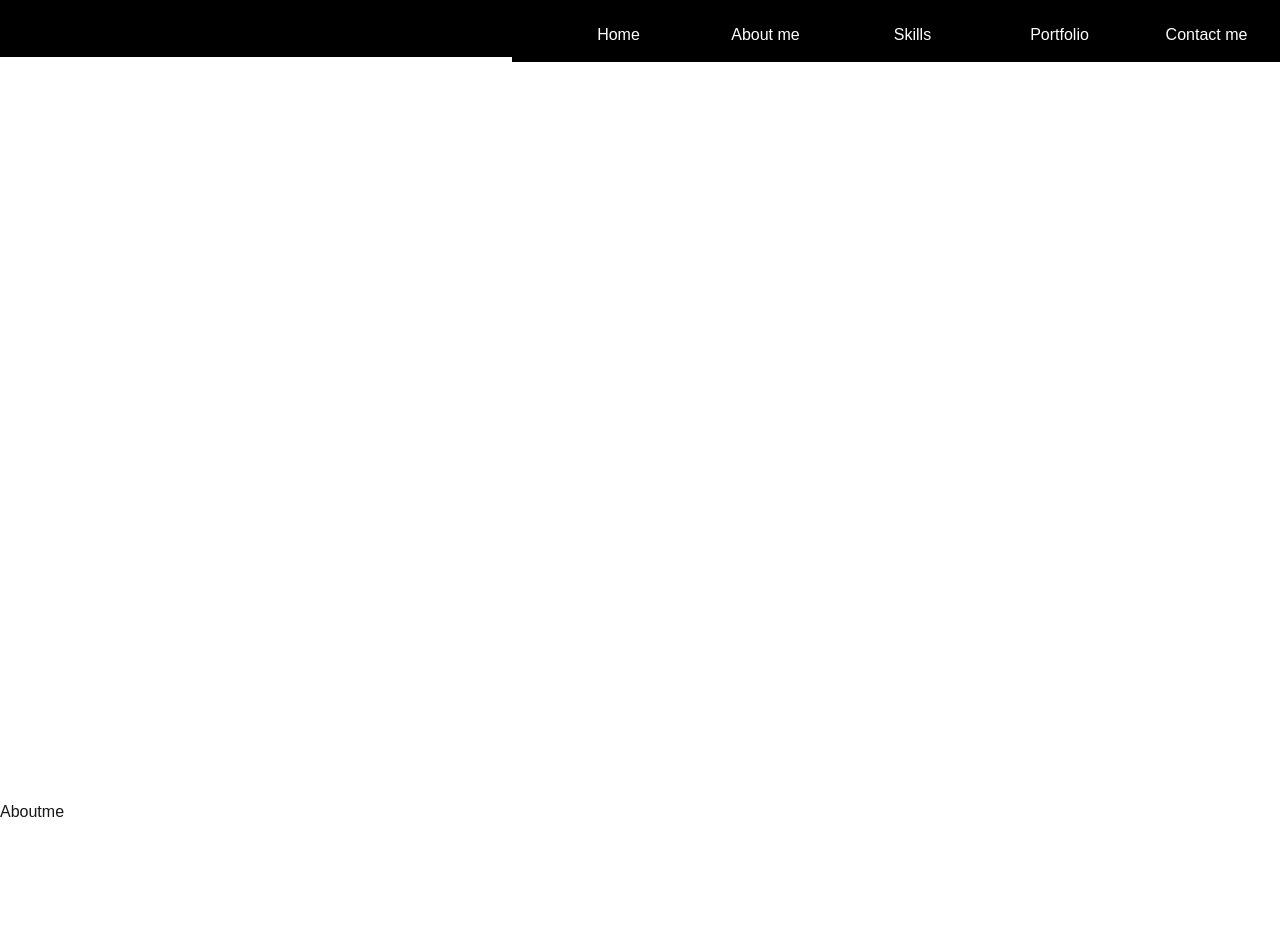
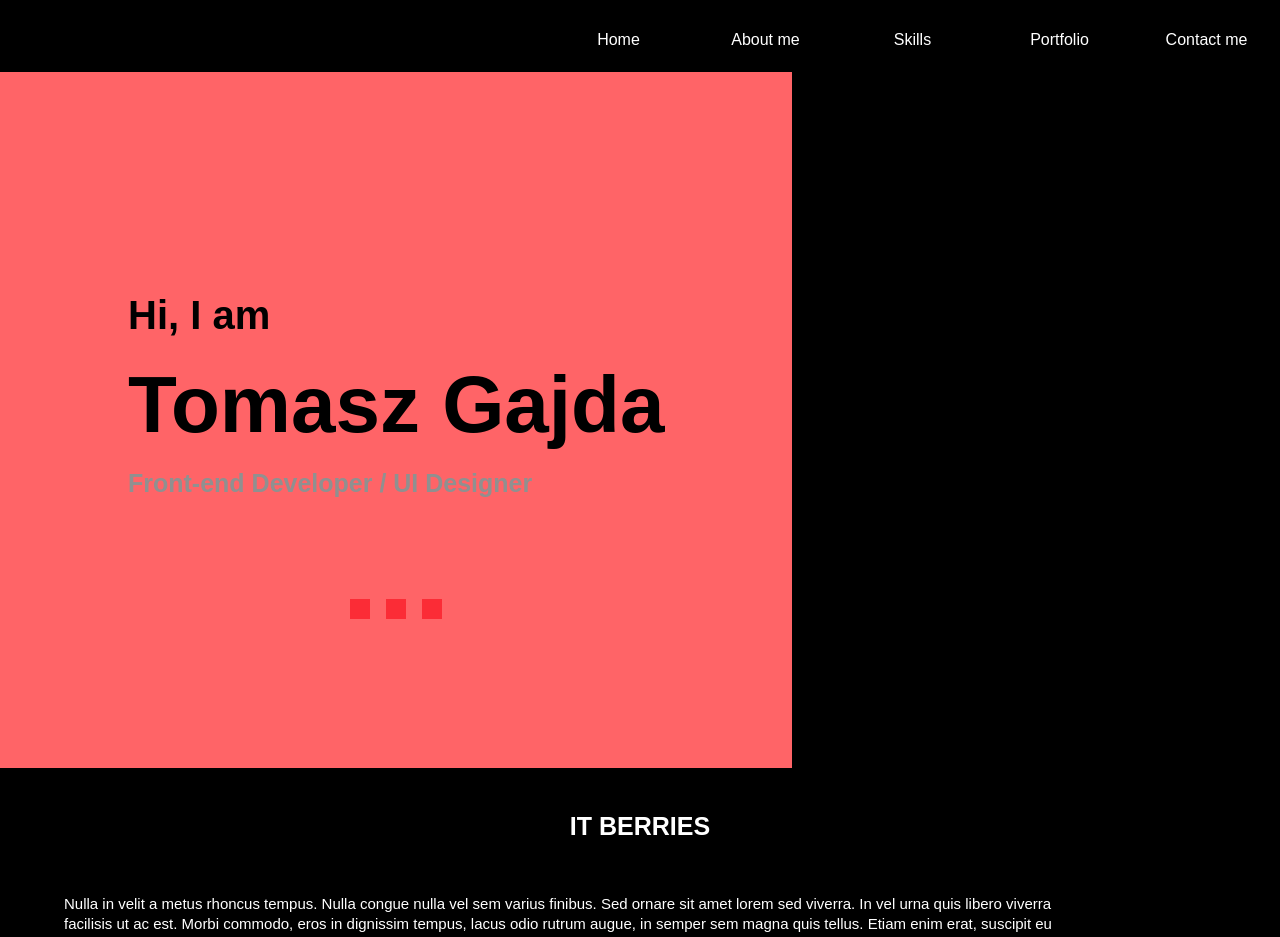
Before and after one commit to mojtabakhalilfar/privateWeb, a Next.js app: page / in a window 1280 px wide. Shown: the top 937 px of the page. Built offline with nearby package versions, Linux system fonts and the light colour scheme.

Commit message:
FirstPage1

```diff
--- /dev/null
+++ b/src/component/Container.tsx
@@ -0,0 +1,12 @@
+import React, { Children } from 'react'
+
+const Container = ({children , id}:{children:React.ReactNode , id:string}) => {
+
+  return (
+    <div className='flex flex-col items-center justify-center w-full'>
+      {children}
+    </div>
+  )
+}
+
+export default Container
--- a/src/component/Header.tsx
+++ b/src/component/Header.tsx
@@ -33,13 +33,12 @@ const Header = () => {
   ]
 
   return (
-    <div className="bg-black w-full h-16 sm:h-[57px] fixed top-0 left-0 z-20 flex flex-row-reverse">
-
+    <div className="bg-black w-full h-16 sm:h-auto fixed top-0 left-0 z-20 flex flex-row-reverse">
       <div className=" w-full sm:w-[60%] h-full sm:h-auto sm:rounded-[30px] relative ">
         <button onClick={() => seTShowNavbar(!showNavbar)} className={`flex sm:hidden bg-red-400 aspect-square w-10 absolute top-[25%] right-7`}></button>
         <ul className={`${showNavbar ? "flex" : "hidden"} flex-col-reverse sm:flex sm:flex-row-reverse items-center mt-16 sm:mt-2 backdrop-opacity-40 bg-black`}>
           {Navigation.map((e) => (
-            <li key={e.title} className="w-full sm:w-[147px] sm:h-[46px] text-white hover:bg-white hover:text-black sm:rounded-[30px] flex items-center justify-center my-1"><a href={e.href}>{e.title}</a></li>
+            <li key={e.title} className="w-full sm:w-[147px] py-4 text-white hover:bg-white hover:text-black sm:rounded-[30px] flex items-center justify-center my-1"><a href={e.href}>{e.title}</a></li>
           ))}
         </ul>
       </div>
--- a/src/pages/FirstPage.tsx
+++ b/src/pages/FirstPage.tsx
@@ -1,12 +1,31 @@
+import Container from '@/component/Container'
 import React from 'react'
 
 const FirstPage = () => {
+
     return (
-        <div id='home'>
-            <div className="w-full h-[100vh] bg-white flex flex-row-reverse relative">
-                {/* <div className="w-[1802px] h-[100vh] bg-black skew-x-[-15deg] absolute left-[45%] top-0 mb-52"></div> */}
+        <Container id='home' >
+            <div className="flex flex-col sm:flex-row justify-end sm:justify-start h-[696px] bg-black w-full mt-18">
+                <div className='flex sm:flex-col justify-between sm:justify-center bg-red-400'>
+                    <p className='font-bold text-white sm:text-black flex flex-col py-20 px-12 sm:px-32'>
+                        <span className=' text-[20px] sm:text-[40px]'>Hi, I am</span>
+                        <span className='text-[35px] sm:text-[80px]'>Tomasz Gajda</span>
+                        <span className='font-extrabold text-[12px] sm:text-[25px] text-[#909090]'>Front-end Developer / UI Designer</span>
+                    </p>
+                    <div className='flex flex-col sm:flex-row items-center justify-center px-4'>
+                        <a className='w-5 aspect-square bg-red-500' href="#"></a>
+                        <a className='w-5 aspect-square bg-red-500 my-4 sm:mx-4' href="#"></a>
+                        <a className='w-5 aspect-square bg-red-500' href="#"></a>
+                    </div>
+                </div>
             </div>
-        </div>
+            {/* ////// */}
+            <div className='flex flex-col items-center text-center text-white bg-black py-10'>
+                <span className='font-bold text-[25px] tracking-[18%]'>IT BERRIES</span>
+                <p className='sm:text-[15px] leading-[138%] w-[85%] sm:w-[90%] sm:pr-[10%] sm:text-left my-12'>Nulla in velit a metus rhoncus tempus. Nulla congue nulla vel sem varius finibus. Sed ornare sit amet lorem sed viverra. In vel urna quis libero viverra facilisis ut ac est. Morbi commodo, eros in dignissim tempus, lacus odio rutrum augue, in semper sem magna quis tellus. Etiam enim erat, suscipit eu semper a, dictum sit amet elit. Nunc egestas nisi eget enim gravida facilisis. Pellentesque laoreet varius turpis vel pharetra. Ut ante justo, consequat vitae elementum tempor, accumsan nec eros. </p>
+                <button className='text-white border-x px-10'>MORE</button>
+            </div>
+        </Container>
     )
 }
 
```
